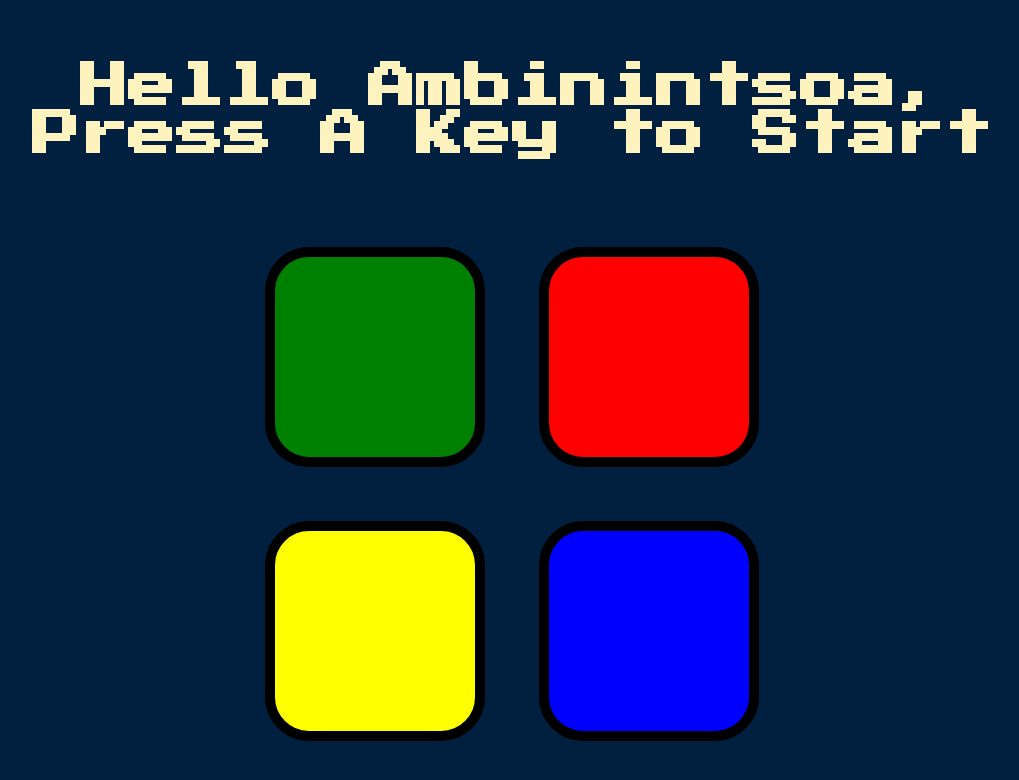
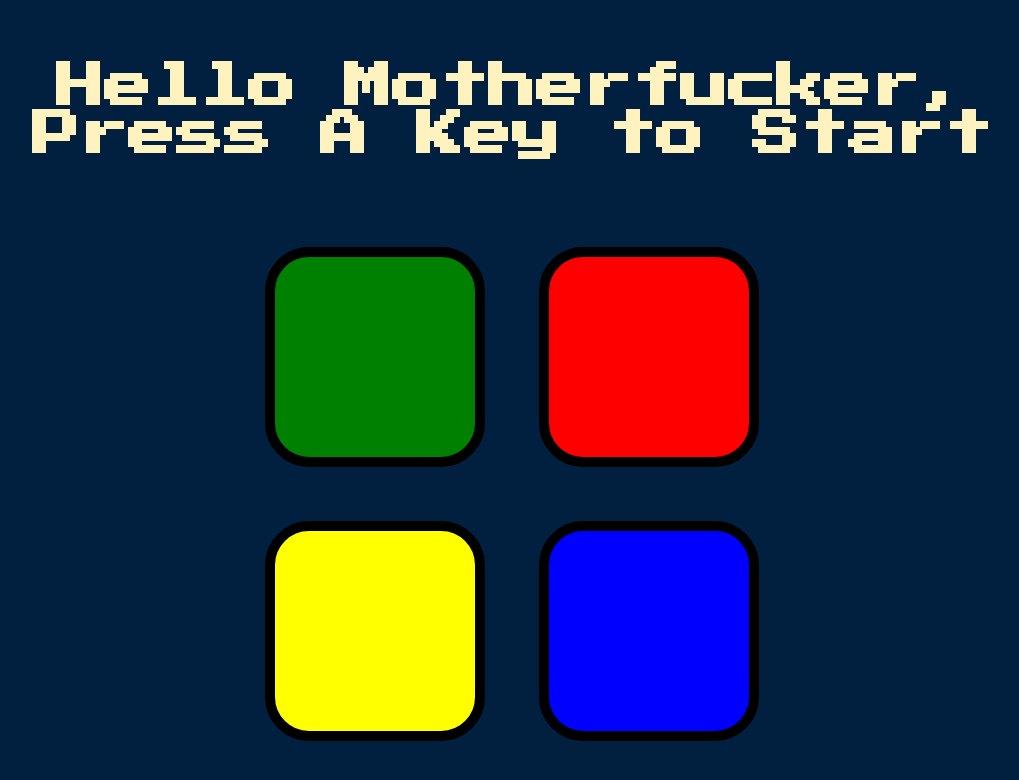
Before and after one commit to rivert-herizo/simon-game, a plain HTML site: page index.html in a window 1280 px wide. Shown: the whole page, without its empty margins (128-1147 px from the left). Drawn offline with nearby package versions, Linux system fonts and the light colour scheme.

Commit message:
Update index.html

```diff
--- a/index.html
+++ b/index.html
@@ -10,7 +10,7 @@
 </head>
 
 <body>
-  <h1 id="level-title">Hello Ambinintsoa, Press A Key to Start</h1>
+  <h1 id="level-title">Hello Motherfucker, Press A Key to Start</h1>
   <div class="container">
     <div lass="row">
 
```
